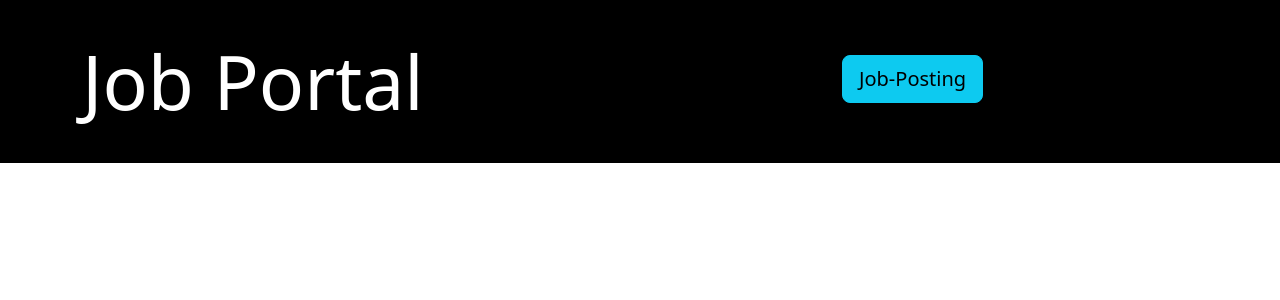
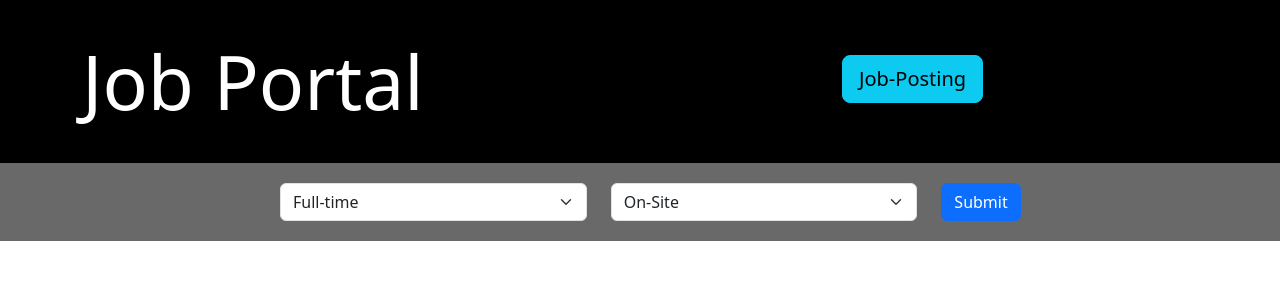
Before and after one commit to shruthisalimath/JobPortal-React, a React (Create React App) app in the folder jobportal-react/: page / in a window 1280 px wide. Shown: the top 300 px of the page. Built offline with nearby package versions, Linux system fonts and the light colour scheme.

Commit message:
searchbar

```diff
--- a/jobportal-react/src/App.js
+++ b/jobportal-react/src/App.js
@@ -1,9 +1,13 @@
 import React from "react";
 import Header from "./Components/Header";
+import SearchBar from "./Components/SearchBar"
 function App() {
   return (
     <div className="JobPortal">
      <Header></Header>
+     <div className="searchbar">
+     <SearchBar></SearchBar>
+     </div>
     </div>
   );
 }
--- a/jobportal-react/src/Components/Header.js
+++ b/jobportal-react/src/Components/Header.js
@@ -1,5 +1,4 @@
 import React from 'react';
-
 import Container from 'react-bootstrap/Container';
 import Row from 'react-bootstrap/Row';
 import Col from 'react-bootstrap/Col';
--- /dev/null
+++ b/jobportal-react/src/Components/SearchBar.js
@@ -0,0 +1,41 @@
+import React from "react";
+import Container from 'react-bootstrap/Container';
+import Col from 'react-bootstrap/Col';
+import Row from 'react-bootstrap/Row';
+import Form from 'react-bootstrap/Form';
+import Button from 'react-bootstrap/Button';
+
+
+const SearchBar = () => {
+    return (
+        <div className="search-bar">
+            <Container >
+                <Form>
+                    <Row>
+                        <Form.Group as={Col} className="Job-Duration">
+                            <Form.Select  defaultValue="Full-time">
+                                <option value="Full-time" >Full-time</option>
+                                <option value="Part-time" >Part-time</option>
+                                <option value="Contract" >Contract</option>
+                            </Form.Select>
+                        </Form.Group>
+                        <Form.Group as={Col} className="Job-Location">
+                            <Form.Select defaultValue="On-Site">
+                                <option value="On-Site">On-Site</option>
+                                <option value="Remote"  >Remote</option>
+                                <option value="Hybrid" >Hybrid</option>
+                            </Form.Select>
+                        </Form.Group>
+                        <Form.Group as={Col} className="Job-Search">
+                        <Button variant="primary" type="submit">
+                            Submit
+                        </Button>
+                        </Form.Group>
+                    </Row>
+                </Form>
+            </Container>
+        </div>
+    );
+};
+
+export default SearchBar;
--- a/jobportal-react/src/index.css
+++ b/jobportal-react/src/index.css
@@ -20,4 +20,18 @@ body {
 }
 .jp{
   padding-top: 30px;
+
 }
+
+.searchbar {
+  background-color: dimgray;
+  width:100%;
+  justify-content: center;
+  display:inline-flexbox;
+  padding:20px;
+}
+
+.search-bar{
+  justify-content: center;
+  padding-left: 20%;
+}
```
